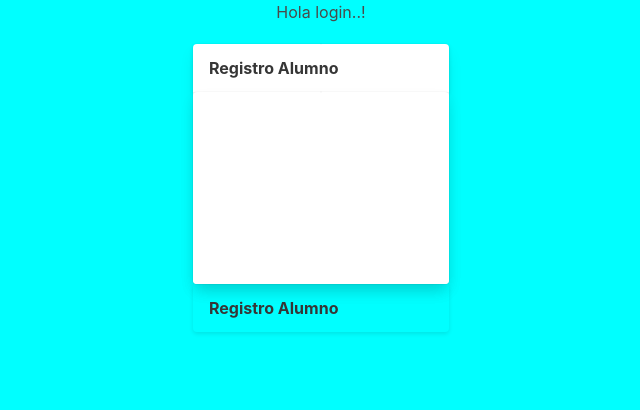
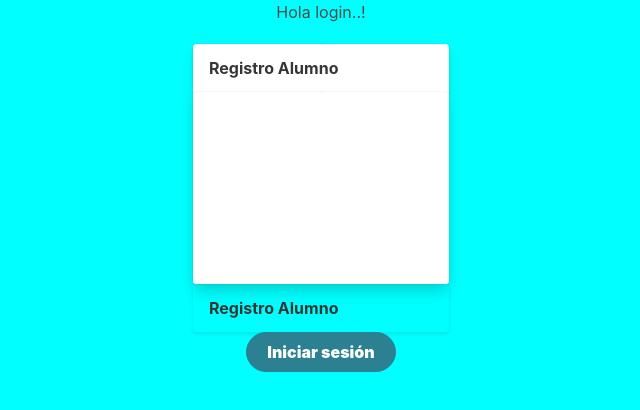
Before and after one commit to sandyCortes/ccai-manager, a React (Create React App) app: page / in a window 1280 px wide. Shown: the top 410 px of the page, without its empty margins (319-959 px from the left). Built offline with nearby package versions, Linux system fonts and the light colour scheme.

Commit message:
Se realizo la elaboracion de un boton

```diff
--- a/src/components/ui/Buttons/PrimaryButton.js
+++ b/src/components/ui/Buttons/PrimaryButton.js
@@ -0,0 +1,12 @@
+import React from 'react';
+
+export const ButtonComponent = (props) => {
+  const { buttonText } = props
+  return (
+    <div>
+      <div class="buttons">
+      <button class="button is-rounded button-tese">{ buttonText }</button>
+      </div>
+    </div>
+  )
+}
--- /dev/null
+++ b/src/style/Buttons/Buttons-styles.css
@@ -0,0 +1,12 @@
+.button-tese {
+  background-color:#2B8192;
+  margin: auto;
+  border: 1px solid #2B8192;
+  color:#ffffff;
+  font-weight: 900;
+  outline:none;
+
+}
+.button-tese:hover {
+color: #ffffff;
+}
--- a/src/style/global-styles.css
+++ b/src/style/global-styles.css
@@ -4,6 +4,7 @@
 
 
 @import url('./Inputs/input-label.css');
+@import url('./Buttons/Buttons-styles.css');
 
 .App {
     text-align: center;
--- a/src/views/Login.js
+++ b/src/views/Login.js
@@ -3,7 +3,7 @@ import React from 'react';
 // import { TabsComponent } from './../components/commond/Tabs'
 import { CardComponent } from './../components/ui/Cards'
 import { HeaderComponent } from './../components/ui/Header/HeaderComponent';
-
+import { ButtonComponent } from './../components/ui/Buttons/PrimaryButton'
 
 const Login = () => {
   return (
@@ -14,6 +14,7 @@ const Login = () => {
 
       <CardComponent />
       <HeaderComponent />
+      <ButtonComponent buttonText = "Iniciar sesión" />
 
       </div>
     </div>
```
Also changed, not shown: 1 other file (tests, documents, lock files or other folders).
